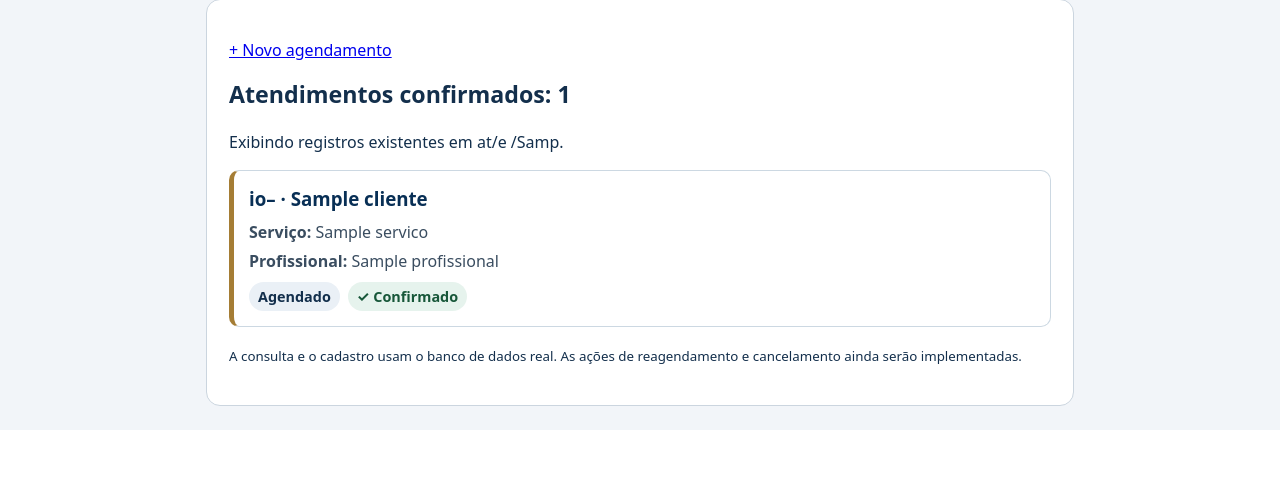
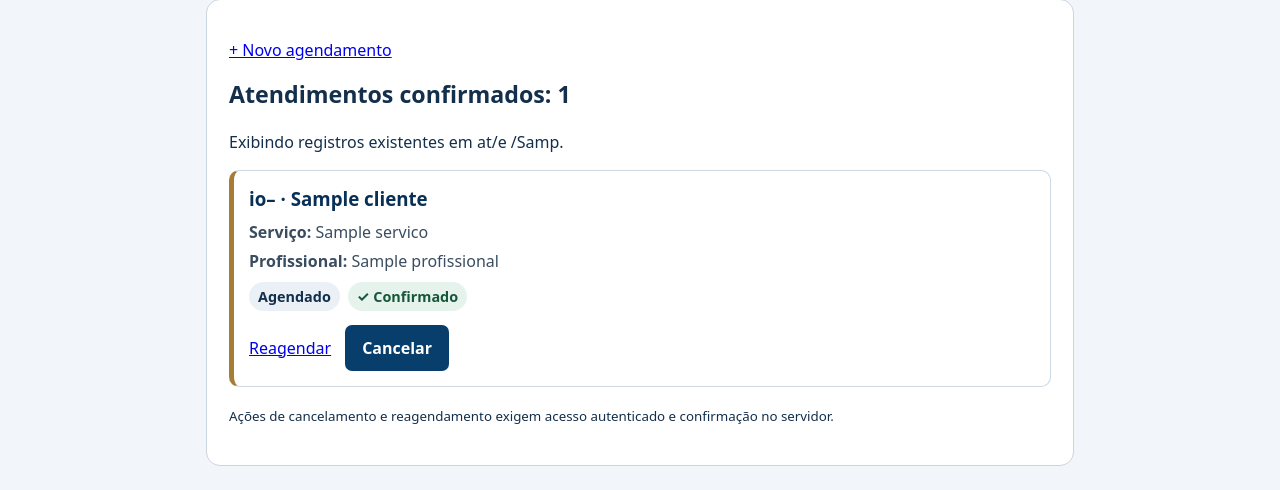
Before and after one commit to CarlosENunes93/agendafacil-corte-nobre, a Flask app: template app/templates/agenda.html in a window 1280 px wide. Shown: the part 378-868 px from the top of the page. Before the commit the page ends 808 px from the top, so only its background shows below. Run offline with Flask 3, Linux system fonts and the light colour scheme; the template is opened without the code that fills it: most values are stand-ins (such as "Sample title", 1, 10 or a date in 2020).

Commit message:
feat: incluir controles reais de reagendar e cancelar em cada atendimento

```diff
--- a/app/templates/agenda.html
+++ b/app/templates/agenda.html
@@ -74,13 +74,20 @@
             <span class="etiqueta">{{ 'Encaixe' if item['origem'] == 'encaixe' else 'Agendado' }}</span>
             <span class="etiqueta confirmado">✓ Confirmado</span>
           </div>
+          <div class="acoes-item" style="display:flex;flex-wrap:wrap;gap:14px;align-items:center;margin-top:14px">
+            <a href="{{ url_for('auth.reagendar_atendimento', agendamento_id=item['id']) }}">Reagendar</a>
+            <form method="post" action="{{ url_for('auth.cancelar_atendimento', agendamento_id=item['id']) }}">
+              <input type="hidden" name="csrf_token" value="{{ csrf_token }}">
+              <button type="submit" aria-label="Cancelar atendimento de {{ item['cliente'] }}">Cancelar</button>
+            </form>
+          </div>
         </li>
         {% endfor %}
       </ol>
       {% else %}
       <p class="vazio" role="status">Nenhum atendimento confirmado encontrado para os filtros selecionados.</p>
       {% endif %}
-      <p><small>A consulta e o cadastro usam o banco de dados real. As ações de reagendamento e cancelamento ainda serão implementadas.</small></p>
+      <p><small>Ações de cancelamento e reagendamento exigem acesso autenticado e confirmação no servidor.</small></p>
     </section>
   </main>
 </body>
```
